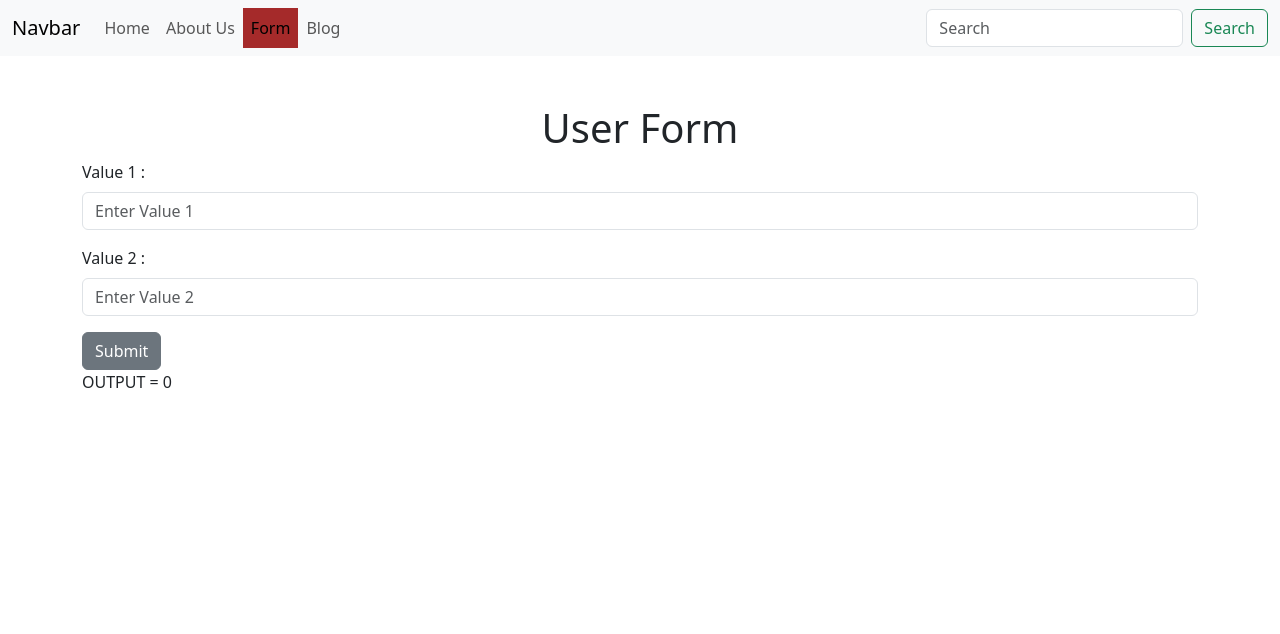
After one commit to aalishgadhiya/Django_learning, a Django app: page /form-page in a window 1280 px wide. The commit adds this page. Shown: the top 634 px of the page. Run offline with Django 5.2, Linux system fonts and the light colour scheme.

Commit message:
django form

```diff
--- a/home/urls.py
+++ b/home/urls.py
@@ -4,5 +4,9 @@ from home import views
 urlpatterns = [
     path("",views.index,name = "home"),
     path("about-us",views.aboutus,name = "about-us"),
+    path("form-page",views.formpage,name="form-page"),
+    path("submit-form",views.submitForm,name="submit-form"),
+    path("calculator-page",views.calculatorPage,name="calculator-page"),
+    path("blog-page",views.blogPage,name="blog-page")
     # path("<slug:id>",views.course,name = "course")
 ]
--- a/home/views.py
+++ b/home/views.py
@@ -1,10 +1,10 @@
 from django.shortcuts import render
-from django.http import HttpResponse
+from django.http import HttpResponse,HttpResponseRedirect
 
 
 def index(request):
     DATA = {
-        "title": "Django Practice Site",
+        "title": "Django-Practice Site",
         "d":"HELLO,OP!!!!!!",
         "list":["alish","ayush","parth","meet"],
         "student_details":[
@@ -16,8 +16,89 @@ def index(request):
     return render(request,"index.html",DATA)
 
 
-def course(request,id):
-    return HttpResponse(id)
+# def course(request,id):
+#     return HttpResponse(id)
 
 def aboutus(request):
-    return render(request,"aboutus.html")
+    output=0
+    try:
+        if request.method == "GET":
+            output = request.GET.get('output')
+    except:
+        pass
+    DATA = {
+        "title":"Django-Practice-Aboutus",
+        "output":output
+    }
+    return render(request,"aboutus.html",DATA)
+
+
+
+def formpage(request):
+    finalans=0
+    try:
+       if request.method == "POST":
+        # n1 = int(request.GET.get('num1'))
+        # n2 = int(request.GET.get('num2'))
+            n1 = int(request.POST.get('num1'))
+            n2 = int(request.POST.get('num2'))
+            finalans = n1+n2
+            url=f"/about-us?output={finalans}"
+            return HttpResponseRedirect(url)
+    except:
+        pass
+    DATA = {
+        "title":"Django-Practice-formus",
+        "output":finalans
+    }
+    return render(request,"form.html",DATA)
+
+
+
+def submitForm(request):
+    try:
+       if request.method == "POST":
+        # n1 = int(request.GET.get('num1'))
+        # n2 = int(request.GET.get('num2'))
+            n1 = int(request.POST.get('num1'))
+            n2 = int(request.POST.get('num2'))
+            finalans = n1+n2
+    except:
+        pass
+    return HttpResponse(finalans)
+
+
+def calculatorPage(request):
+    n1=0
+    n2=0
+    finalans = 0
+    try:
+        if request.method == "POST":
+            n1 = eval(request.POST.get("num1"))
+            n2 = eval(request.POST.get("num2"))
+            opr = request.POST.get("opr")
+
+            if opr == "+":
+                finalans = n1+n2
+            elif opr == "-":
+                finalans = n1-n2
+            elif opr == "*":
+                finalans = n1*n2
+            elif opr == "/":
+                finalans = n1/n2
+
+            print(finalans)
+    except:
+        pass
+
+    DATA = {
+        "output":finalans,
+        "val_1":n1,
+        "val_2":n2
+    }
+    return render(request,"calculator.html",DATA)
+
+
+
+def blogPage(request):
+    return render(request,"blog.html")
--- a/templates/aboutus.html
+++ b/templates/aboutus.html
@@ -3,7 +3,7 @@
 {% block contant %}
 
 
-<h1>Hello This Is A About Section ----HTML File____</h1>
+<h1>Output == {{output}} </h1>
 
 
 
--- /dev/null
+++ b/templates/form.html
@@ -0,0 +1,33 @@
+{% extends "base.html" %}
+
+{% block contant %}
+
+<div class="container">
+    <h1 class="text-center">User Form</h1>
+
+    <div class="row">
+        <div class="col-12">
+            <form method = "post" action="/submit-form">
+                {% csrf_token %}
+                <div class="mb-3">
+                    <label for="val_1" class="form-label">Value 1 :</label>
+                    <input type="numbers" class="form-control" id="val_1" name="num1"
+                        placeholder="Enter Value 1">
+                </div>
+                <div class="mb-3">
+                    <label for="val_2" class="form-label">Value 2 :</label>
+                    <input type="numbers" class="form-control" id="val_2" name="num2"
+                        placeholder="Enter Value 2">
+                </div>
+                <div>
+                    <input type="submit" class="btn btn-secondary">
+                </div>
+                <div>
+                   OUTPUT =  {{output}}
+                </div>
+            </form>
+        </div>
+    </div>
+</div>
+
+{% endblock %}
--- a/templates/header.html
+++ b/templates/header.html
@@ -22,11 +22,9 @@
 <body>
 
   <header>
-
-
     <nav class="navbar navbar-expand-lg bg-body-tertiary mb-5">
         <div class="container-fluid">
-          <a class="navbar-brand" href="#">Navbar</a>
+          <a class="navbar-brand disabled" href="#">Navbar</a>
           <button class="navbar-toggler" type="button" data-bs-toggle="collapse" data-bs-target="#navbarSupportedContent" aria-controls="navbarSupportedContent" aria-expanded="false" aria-label="Toggle navigation">
             <span class="navbar-toggler-icon"></span>
           </button>
@@ -39,19 +37,13 @@
                 <a class="nav-link {% if request.path == '/about-us' %} active {% endif %}"  href="/about-us">About Us</a>
                 {% comment %} <a class="nav-link" href="{% url 'about-us' %}">About Us</a> {% endcomment %}
               </li>
-              <li class="nav-item dropdown">
-                <a class="nav-link dropdown-toggle" href="#" role="button" data-bs-toggle="dropdown" aria-expanded="false">
-                  Dropdown
-                </a>
-                <ul class="dropdown-menu">
-                  <li><a class="dropdown-item" href="#">Action</a></li>
-                  <li><a class="dropdown-item" href="#">Another action</a></li>
-                  <li><hr class="dropdown-divider"></li>
-                  <li><a class="dropdown-item" href="#">Something else here</a></li>
-                </ul>
+              <li class="nav-item">
+                <a class="nav-link {% if request.path == '/form-page' %} active {% endif %}"  href="/form-page">Form</a>
+                {% comment %} <a class="nav-link" href="{% url 'about-us' %}">About Us</a> {% endcomment %}
               </li>
               <li class="nav-item">
-                <a class="nav-link disabled" aria-disabled="true">Disabled</a>
+                <a class="nav-link {% if request.path == '/blog-page' %} active {% endif %}"  href="/blog-page">Blog</a>
+                {% comment %} <a class="nav-link" href="{% url 'about-us' %}">About Us</a> {% endcomment %}
               </li>
             </ul>
             <form class="d-flex" role="search">
@@ -61,6 +53,4 @@
           </div>
         </div>
       </nav>
-
-
     </header>
```
Also changed, not shown: demo11/settings.py (+13 -2 lines), templates/blog.html (added, +47 -0 lines), templates/calculator.html (added, +46 -0 lines), templates/index.html (indentation only).
